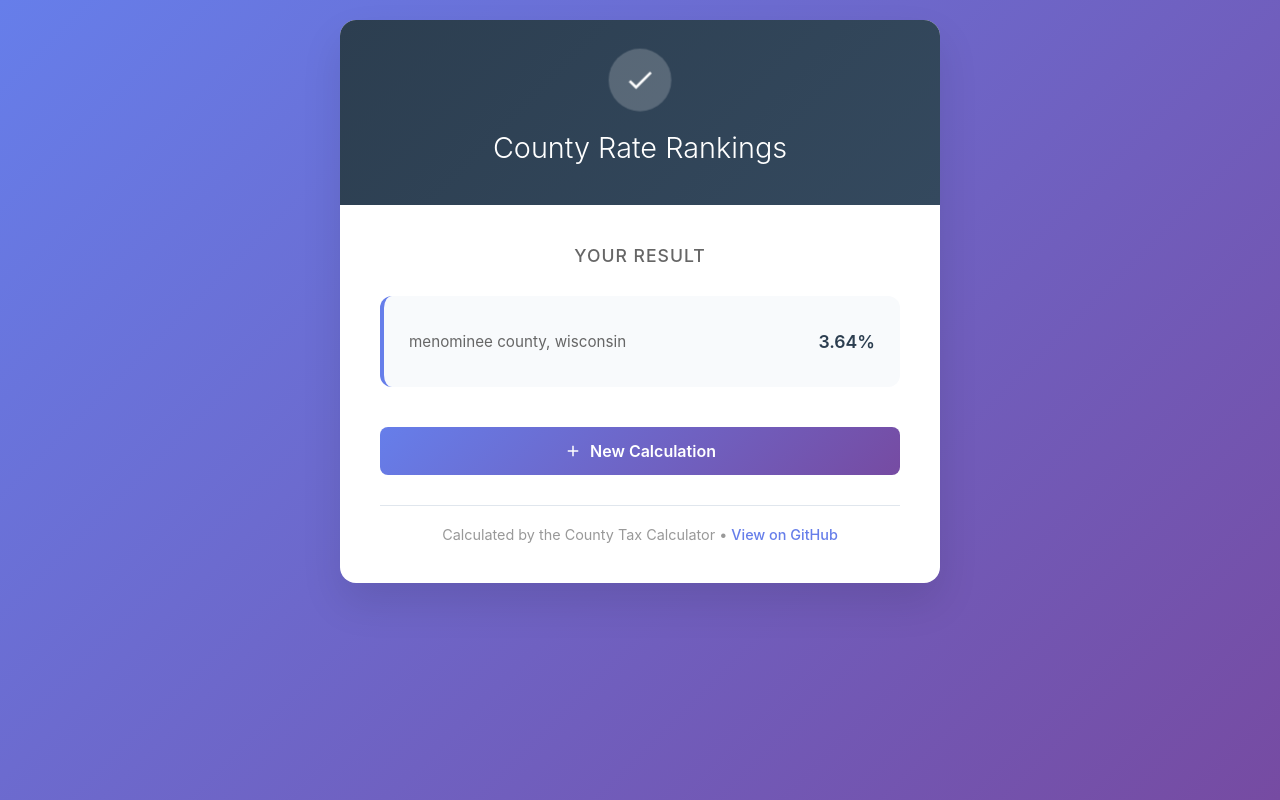
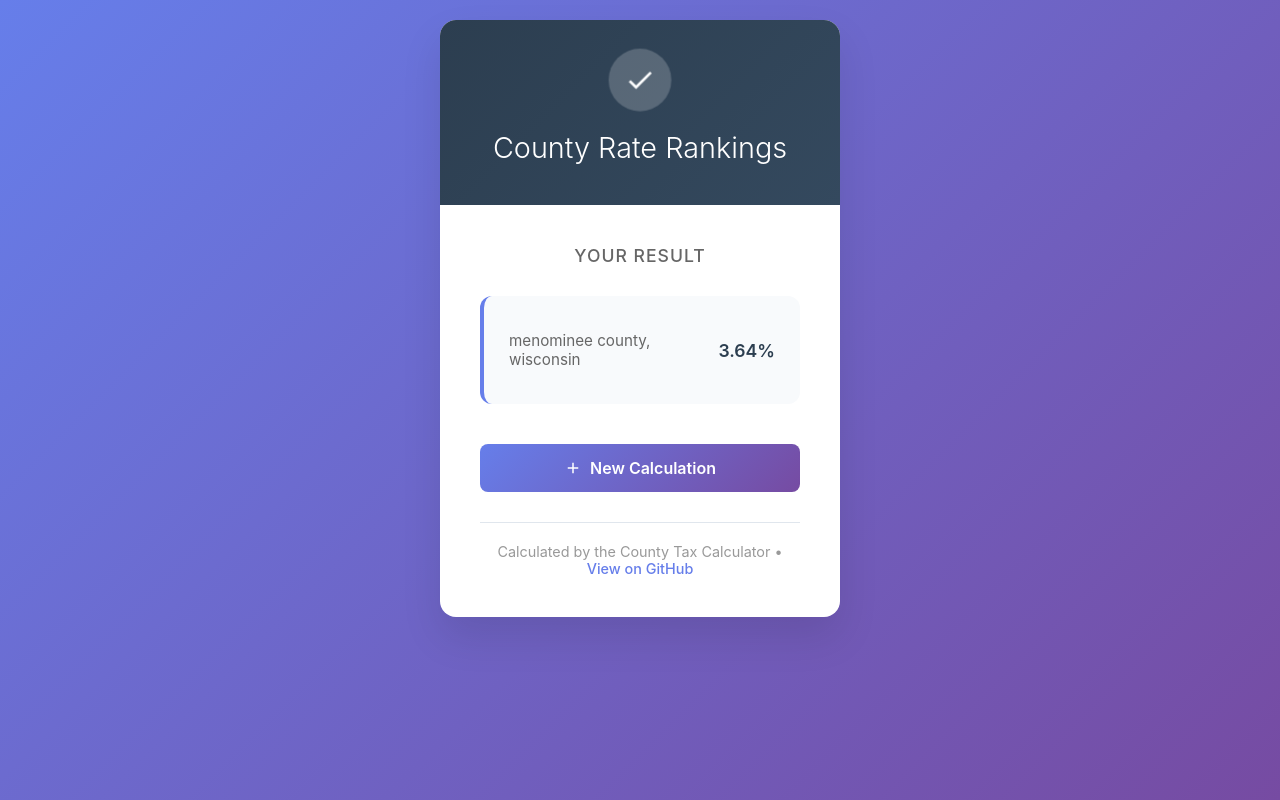
Before and after one commit to JohnSwiftC/countyCalculator, a FastAPI app: page /rankings in a window 1280 px wide. Run offline with FastAPI, Linux system fonts and the light colour scheme.

Commit message:
width adjustment

```diff
--- a/static/styles.css
+++ b/static/styles.css
@@ -13,7 +13,7 @@ body {
 
 /* Shared container styles */
 .container, .result-container {
-    max-width: 600px;
+    max-width: 400px;
     margin: 0 auto;
     background: white;
     border-radius: 16px;
```
